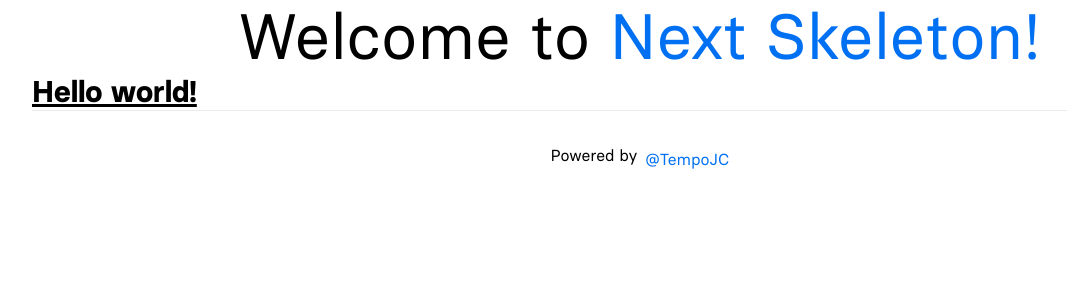
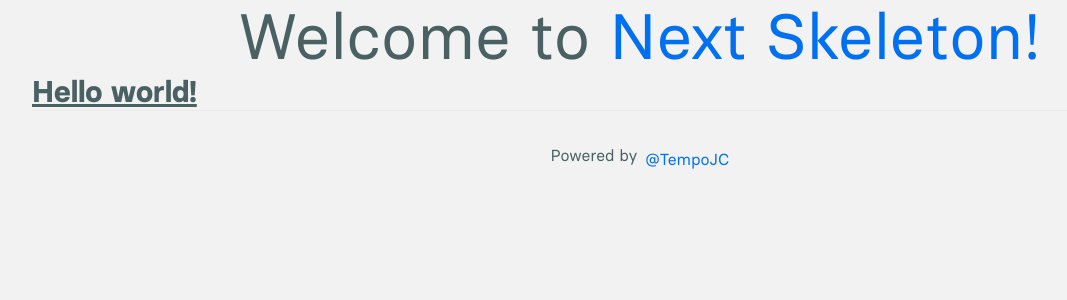
Before and after one commit to TempoJC/tempojc-portfolio, a Next.js app: page / in a window 1280 px wide. Shown: the top 300 px of the page, without its empty margins (0-1067 px from the left). Built offline with nearby package versions, Linux system fonts and the light colour scheme.

Commit message:
feat: added next-themes

```diff
--- a/package.json
+++ b/package.json
@@ -41,6 +41,7 @@
 	},
 	"dependencies": {
 		"next": "12.3.1",
+		"next-themes": "^0.2.1",
 		"react": "18.2.0",
 		"react-dom": "18.2.0"
 	},
--- a/src/pages/_app.tsx
+++ b/src/pages/_app.tsx
@@ -1,12 +1,15 @@
 import type { AppProps } from 'next/app';
+import { ThemeProvider } from 'next-themes';
 import { Layout } from '@/Templates/Layout';
 import '../styles/globals.css';
 
 function MyApp({ Component, pageProps }: AppProps) {
 	return (
-		<Layout>
-			<Component {...pageProps} />
-		</Layout>
+		<ThemeProvider attribute="class">
+			<Layout>
+				<Component {...pageProps} />
+			</Layout>
+		</ThemeProvider>
 	);
 }
 
```
Also changed, not shown: 1 other file (tests, documents, lock files or other folders).
